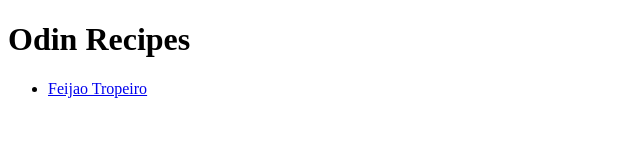
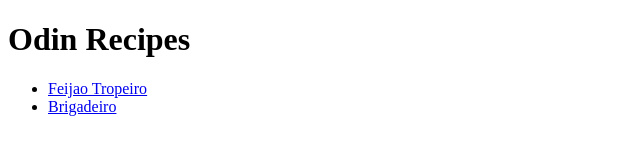
Before and after one commit to Yggdrasil-Kami/odin-recipes, a plain HTML site: page index.html in a window 1280 px wide. Shown: the whole page, without its empty margins (0-640 px from the left). Drawn offline with Linux system fonts and the light colour scheme.

Commit message:
Add link to tropeiro.html page

```diff
--- a/index.html
+++ b/index.html
@@ -9,6 +9,7 @@
     <h1>Odin Recipes</h1>
     <ul>
         <li><a href="recipes/tropeiro.html">Feijao Tropeiro</a></li>
+        <li><a href="recipes/Brigadeiro.html">Brigadeiro</a></li>
     </ul>
 
 </body>
```
